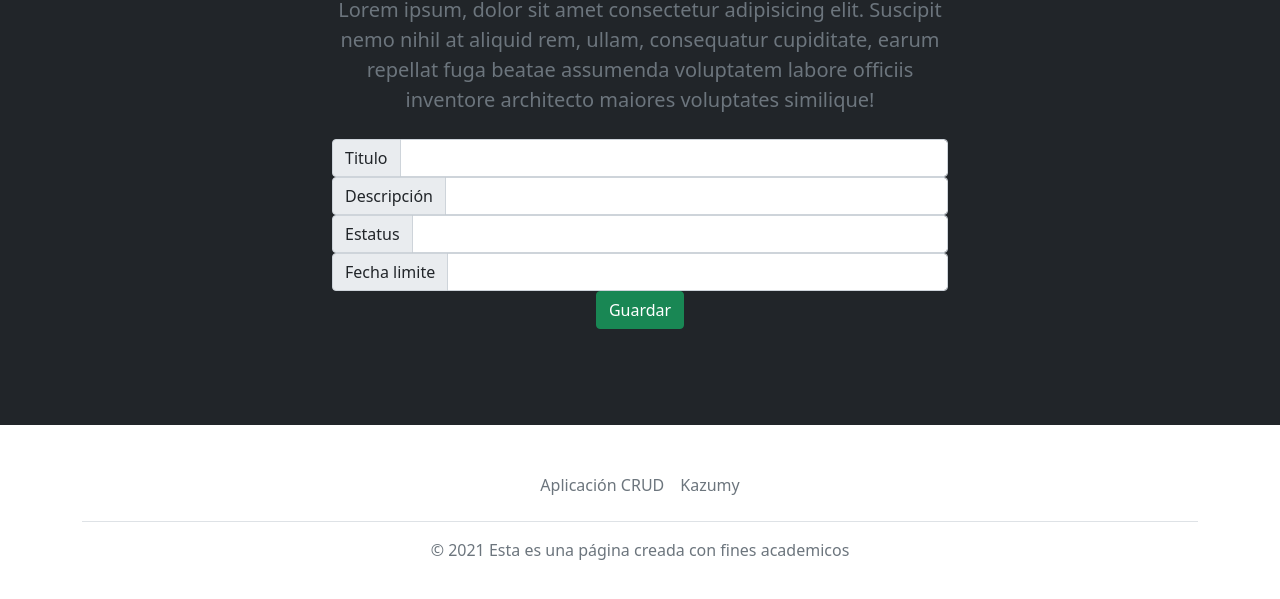
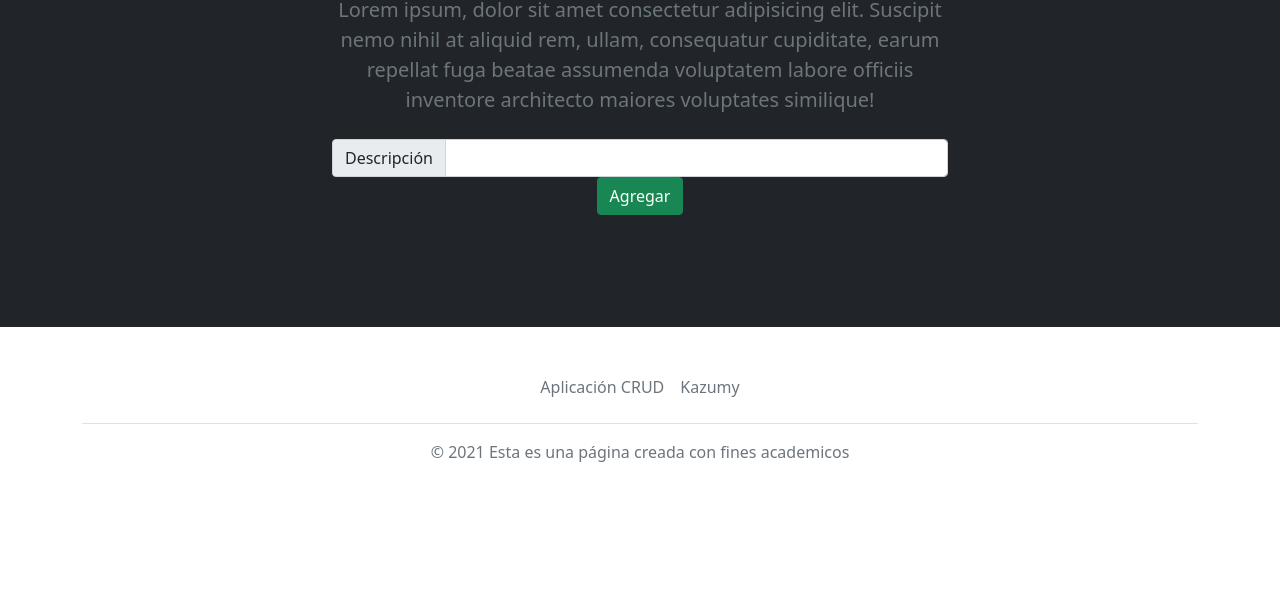
Before and after one commit to KAZOIIVAS/app-CRUD, a plain HTML site: page index.html in a window 1280 px wide. Shown: the part 239-838 px from the top of the page. After the commit the page ends 800 px from the top, so only its background shows below. Drawn offline with nearby package versions, Linux system fonts and the light colour scheme.

Commit message:
Add files via upload
mejor así

```diff
--- a/index.html
+++ b/index.html
@@ -1,5 +1,5 @@
 <!DOCTYPE html>
-<html lang="en">
+<html lang="es">
 <head>
     <meta charset="UTF-8">
     <meta http-equiv="X-UA-Compatible" content="IE=edge">
@@ -31,29 +31,32 @@
             <p class="fs-5 mb-4">Lorem ipsum, dolor sit amet consectetur adipisicing elit. Suscipit nemo nihil at aliquid rem, ullam, consequatur cupiditate, earum repellat fuga beatae assumenda voluptatem labore officiis inventore architecto maiores voluptates similique!</p>
 
 
-            <div class="input-group flex-nowrap">
-                <span class="input-group-text" id="addon-wrapping">Titulo</span>
-                <input type="text" class="form-control" placeholder="" aria-label="Username" aria-describedby="addon-wrapping">
+
+              <div class="input-group flex-nowrap">
+                <span class="input-group-text" >Descripción</span>
+                <input type="text" id="input-text" class="form-control" placeholder="" aria-label="Username" aria-describedby="addon-wrapping">
               </div>
-              <div class="input-group flex-nowrap">
-                <span class="input-group-text" id="addon-wrapping">Descripción</span>
-                <input type="text" class="form-control" placeholder="" aria-label="Username" aria-describedby="addon-wrapping">
-              </div>
-              <div class="input-group flex-nowrap">
-                <span class="input-group-text" id="addon-wrapping">Estatus</span>
-                <input type="text" class="form-control" placeholder="" aria-label="Username" aria-describedby="addon-wrapping">
-              </div>
-              <div class="input-group flex-nowrap">
-                <span class="input-group-text" id="addon-wrapping">Fecha limite</span>
-                <input type="text" class="form-control" placeholder="" aria-label="Username" aria-describedby="addon-wrapping">
-              </div>
+
             <div class="d-grid gap-2 d-sm-flex justify-content-sm-center">
-                <button type="button" class="btn btn-success">Guardar</button>
+                <button id="agregar" type="button" class="btn btn-success">Agregar</button>
 
             </div>
+            <div id="edit">
+
+            </div>
+        <div id="lista-tareas">
+            <ul id="tarea">
+
+            </ul>
+
+        </div>
+
+
+
           </div>
         </div>
       </div>
+
 
       <div class="container">
         <footer class="py-3 my-4">
```
